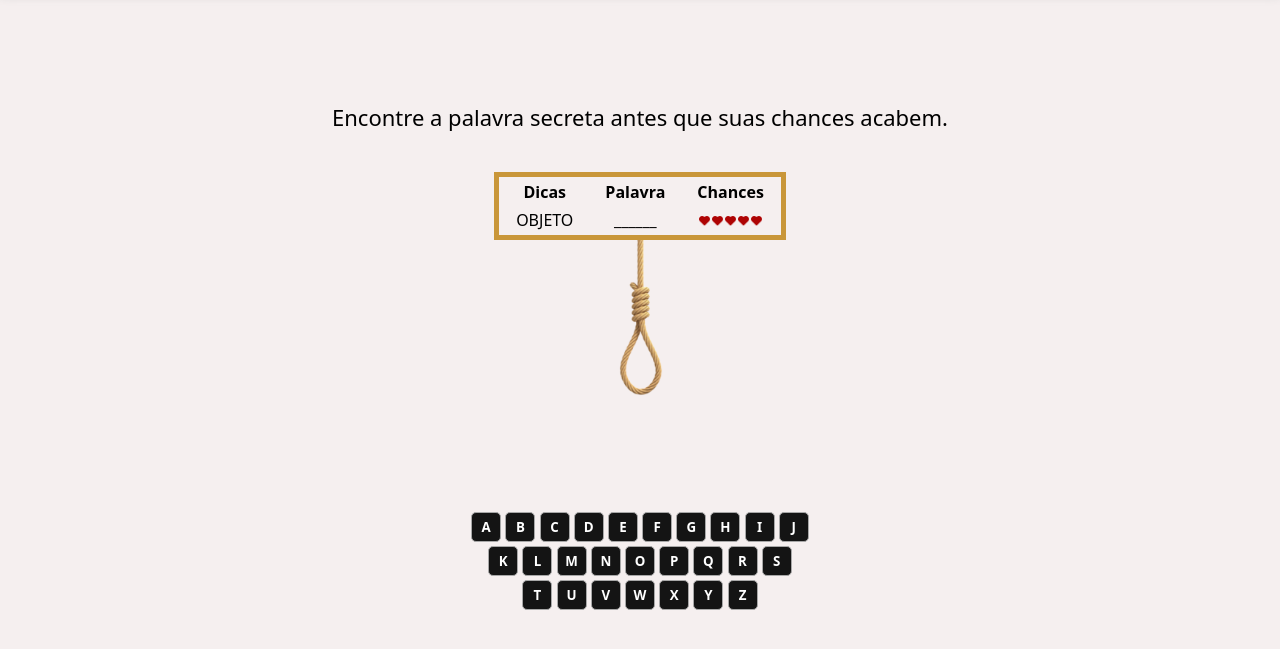
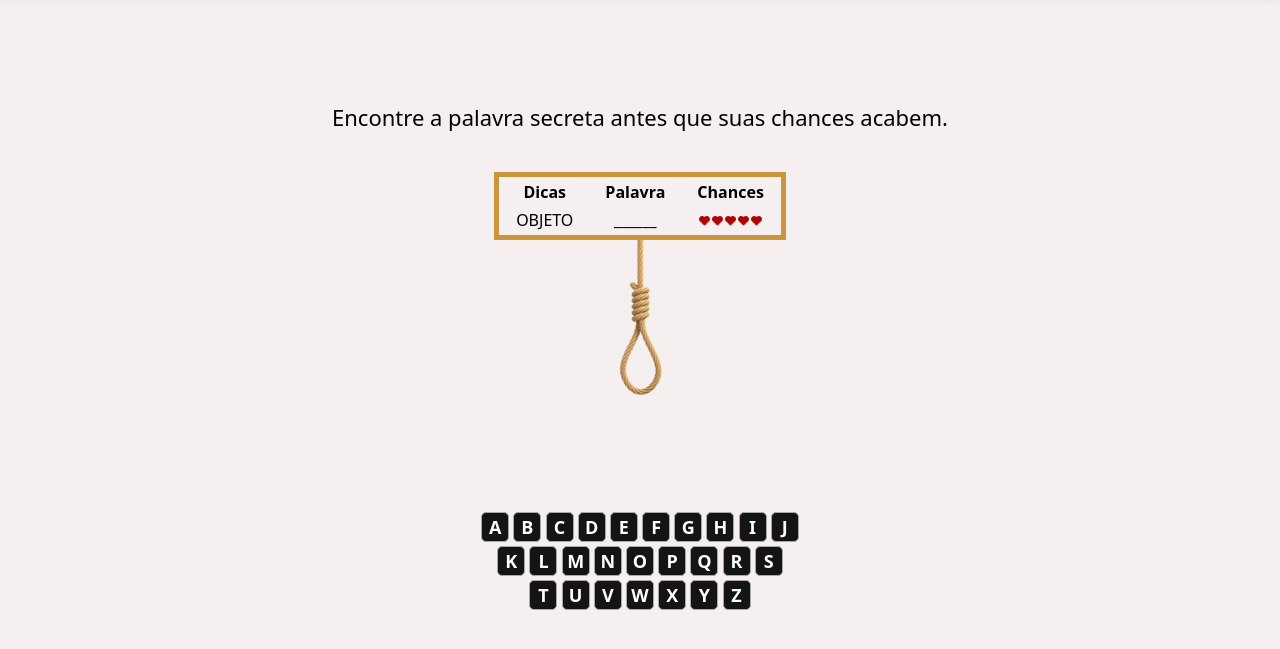
Before and after one commit to adeilsonleall/Jogo-da-Forca, a plain HTML site: page index.html in a window 1280 px wide. Shown: the part 81-730 px from the top of the page. Drawn offline with Linux system fonts and the light colour scheme; a web font is replaced by a local one.

Commit message:
Update index.css

```diff
--- a/estilo/index.css
+++ b/estilo/index.css
@@ -84,8 +84,9 @@ header {
     margin: 2px;
 }
 .container-principal .sub-container-teclas button {
-    width: 30px !important;
-    padding: 5px;
+    width: 28px !important;
+    padding: 2px;
+    font-size: large;
     font-weight: bold;
     border: 1px solid rgb(168, 168, 168);
     border-radius: 5px;
```
